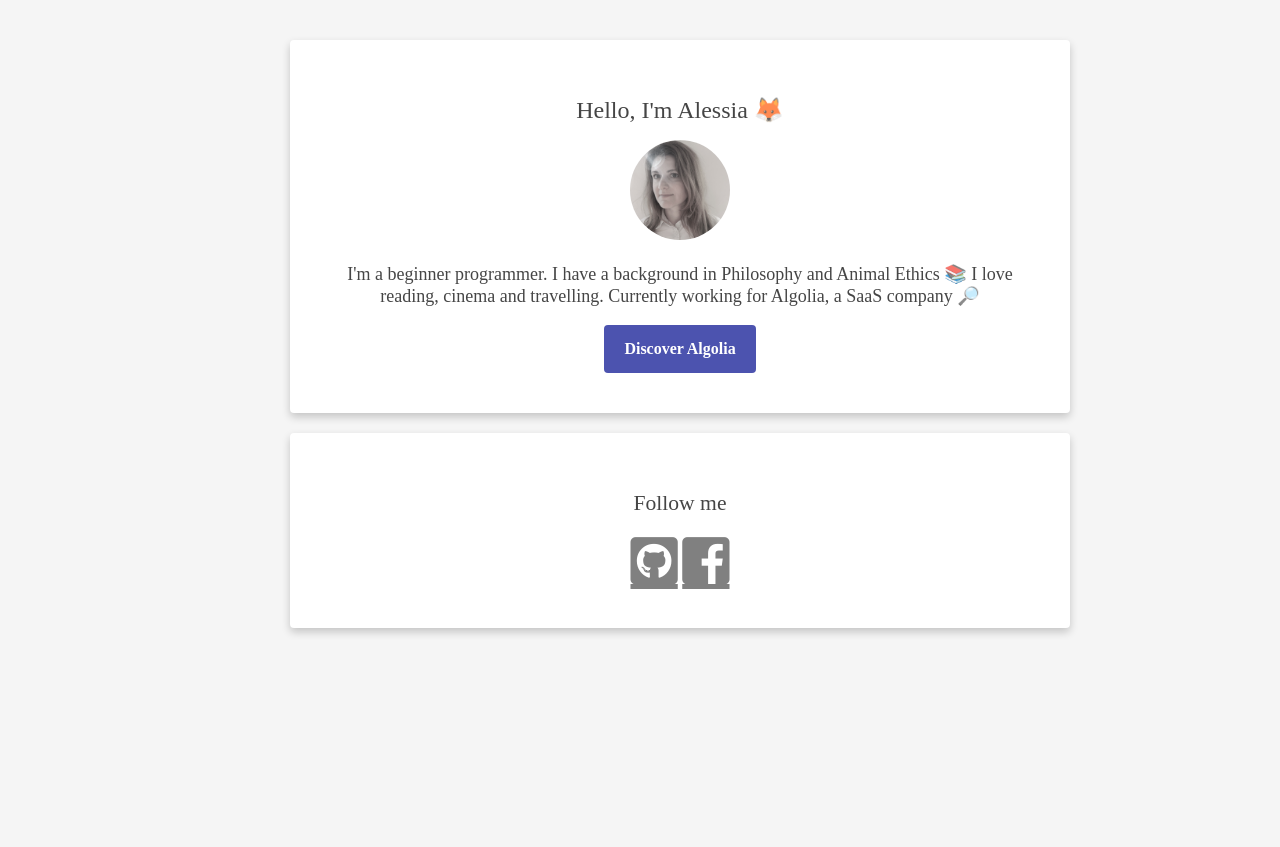
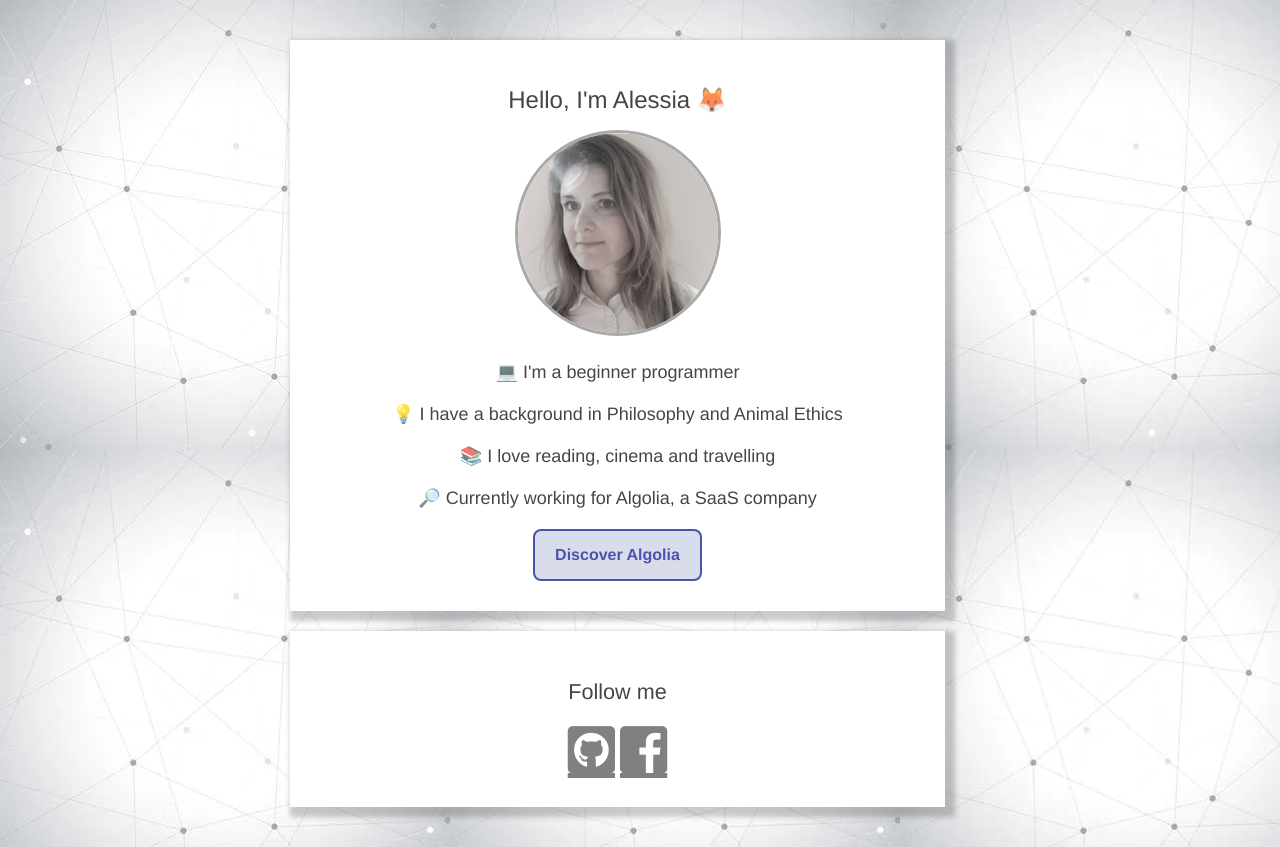
Before and after one commit to Aisselaa/profile, a plain HTML site: page index.html in a window 1280 px wide. Before the commit the page ends 800 px from the top, so only its background shows below. Drawn offline with Linux system fonts and the light colour scheme.

Commit message:
make my profile prettier

```diff
--- a/index.html
+++ b/index.html
@@ -1,6 +1,7 @@
 <!DOCTYPE html>
 <html>
   <head>
+    <meta name="viewport" content="width=device-width, initial-scale=1">
     <title>My profile</title>
     <meta charset="utf-8">
     <link rel="stylesheet" href="style.css">
@@ -10,12 +11,11 @@
     <div class="container">
               <div class="card-white" id="introduction">
                   <h1>Hello, I'm Alessia 🦊</h1>
-                  <img src="images/foto.png" class="img-circle" width="100px"alt="Alessia Bacigalupo">
-                  <p>I'm a beginner programmer.
-                    I have a background in Philosophy and Animal Ethics 📚
-                    I love reading, cinema and travelling.
-                    Currently working for Algolia, a SaaS company 🔎
-                  </p>
+                  <img src="images/foto.png" class="img-circle" width="200px"alt="Alessia Bacigalupo">
+                  <p>💻 I'm a beginner programmer</p>
+                  <p>💡 I have a background in Philosophy and Animal Ethics</p>
+                  <p>📚 I love reading, cinema and travelling</p>
+                  <p>🔎 Currently working for Algolia, a SaaS company</p>
                 <a href="https://www.algolia.com/"target="_blank" class="btn-blue"><strong>Discover Algolia</strong></a>
               </div>
 
--- a/style.css
+++ b/style.css
@@ -1,10 +1,12 @@
 body {
-  background-color: rgb(245,245,245);
-  font-family: 'Lora', serif;
+  font-family:Helvetica;
   color:rgba(0, 0, 0, 0.729);
   font-size:large;
   font-weight: lighter;
+  background-image: url("56676.jpeg");
+  background-color: lightgray;
 }
+
 
 h1 {
   font-size:x-large;
@@ -19,6 +21,10 @@ h2 {
 p {
   font-size:normal;
   font-weight: lighter;
+  margin-left: 70px;
+  margin-right: 70px;
+  margin-top: 20px;
+  margin-bottom: 20px;
 }
 
 a:hover {
@@ -26,31 +32,34 @@ a:hover {
 }
 
 .btn-blue {
-  background-color: #4c53af;
-  color: white;
+  background-color: rgb(216, 220, 235);;
+  color: hsl(236, 39%, 49%);
   padding: 15px 20px;
-  border-radius: 4px;
+  border-radius: 8px;
   text-align: center;
   text-decoration: none;
   display: inline-block;
   font-size: 16px;
+  border-color: hsl(236, 39%, 49%);
+  border: 2px solid;
+
 }
 
 .btn-blue:hover {
-  background-color: rgba(0, 0, 0, 0.832);
+  background-color: hsl(236, 39%, 49%);
   color: white;
 }
 
 .card-white {
   /* Add shadows to create the "card" effect */
   background-color: white;
-  padding: 40px;
-  box-shadow: 0 4px 8px 0 rgba(0,0,0,0.2);
+  padding: 30px;
+  box-shadow: 5px 5px 5px 5px rgba(0,0,0,0.2);
   transition: 0.3s;
-  border-radius: 4px;
+  border-radius: px;
   margin: 20px 0px;
   text-align: center;
-  width: 100%;
+  width: 85%;
   height: auto;
 }
 
@@ -60,6 +69,7 @@ a:hover {
 
 .img-circle {
   border-radius: 50%;
+  border: 3px solid darkgrey;
 }
 /* Add some padding inside the card container */
 .container {
@@ -91,3 +101,10 @@ a:hover {
 .fa-facebook-square:hover {
   color: black;
 }
+
+@media (max-width: 960px) {
+  /* For a screen < 960px, this CSS will be read */
+  .container {
+    width: 700px;
+  }
+}
```
Also changed, not shown: 56676.jpeg (added), abc.jpeg (added), test.jpeg (added), test1.jpeg (added), test2.webp (added), test3.jpeg (added), triangoli.jpeg (added), 2 other files.
